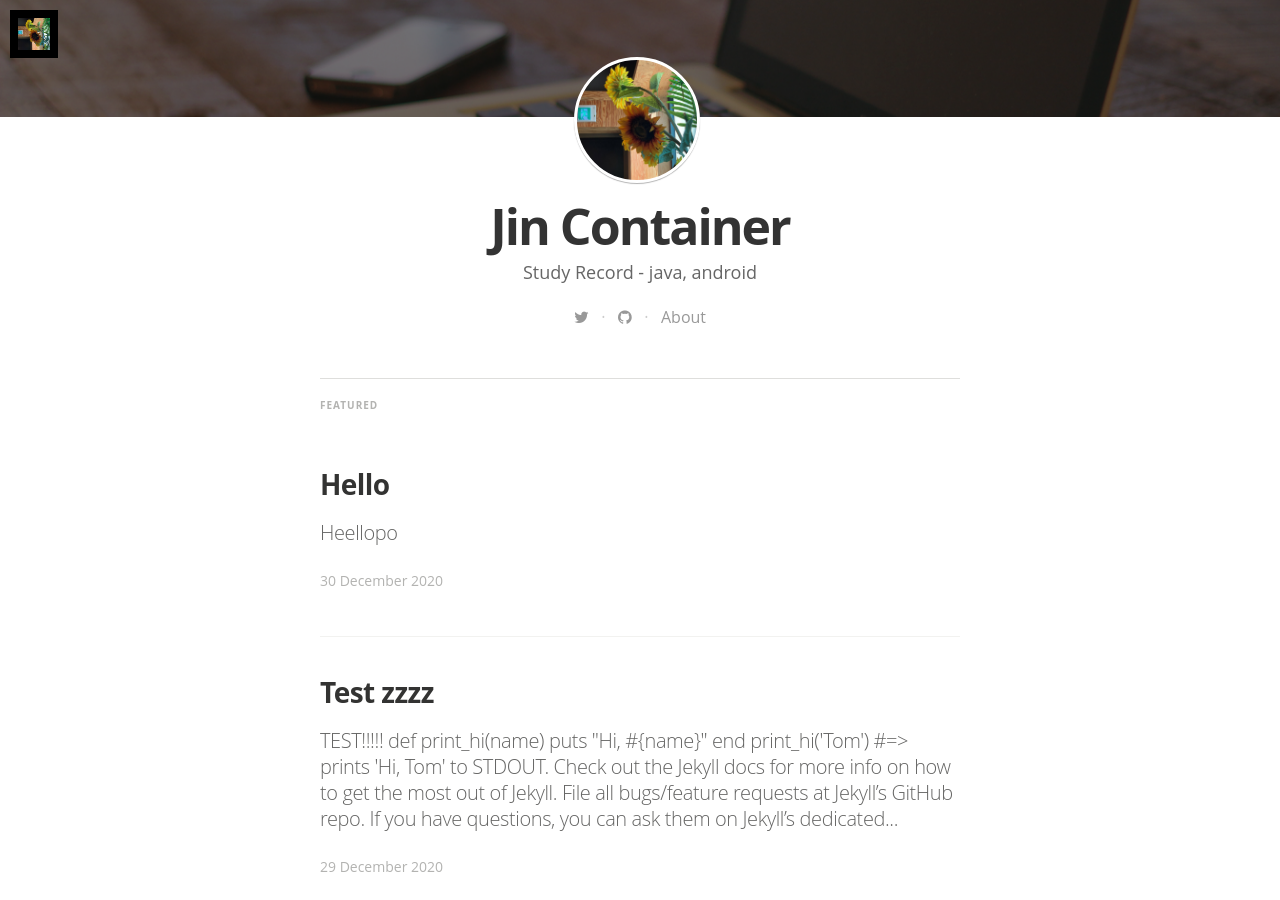
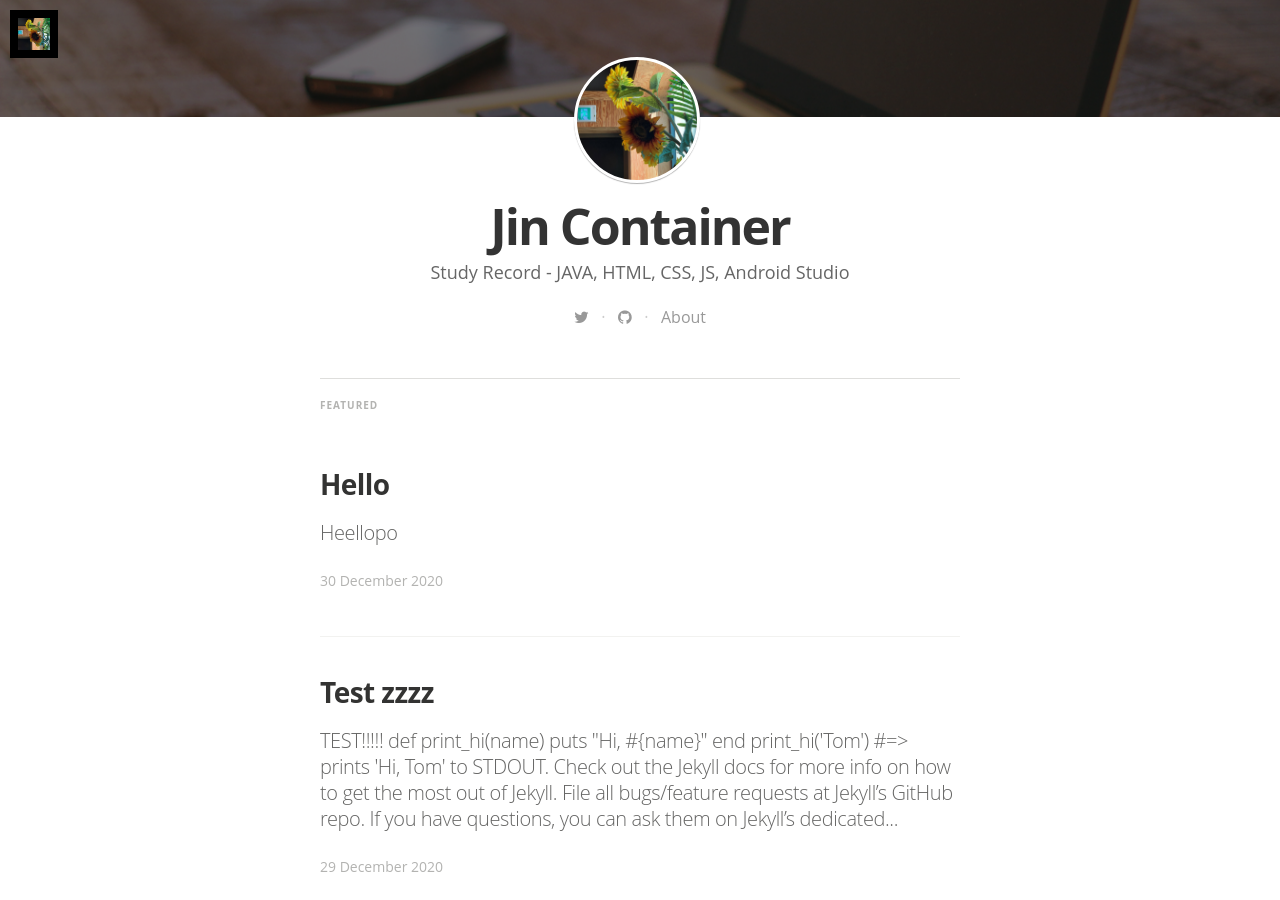
Before and after one commit to jihojhi/jihojhi.github.io, a Jekyll site: the page built from index.html, in a window 1280 px wide and 900 px high, scrolled down 333 px. Built offline with Jekyll 4.4.1, drawn with Linux system fonts in a browser that asks for light colours; nearby versions of some CDN libraries; some web fonts are replaced; the list of posts is cut into pages by our own code.

Commit message:
정보수정

```diff
--- a/_config.yml
+++ b/_config.yml
@@ -6,7 +6,7 @@ gems:
 # Site settings
 title: "Jin Container"
 description: > # this means to ignore newlines until "email:"
-   Study Record - java, android
+   Study Record - JAVA, HTML, CSS, JS, Android Studio
 
 email: a-mail@mail.mail
 #blog logo
```
